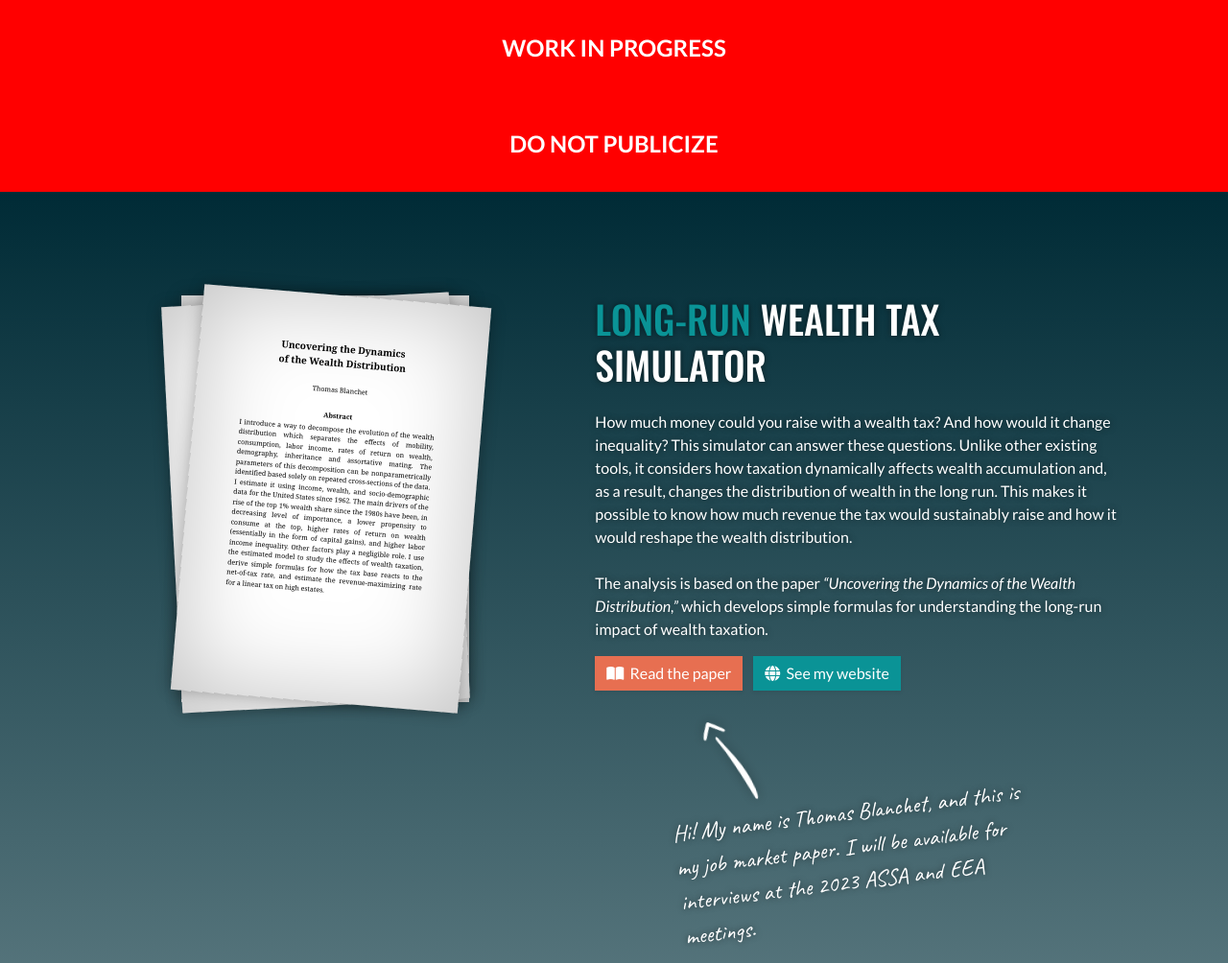
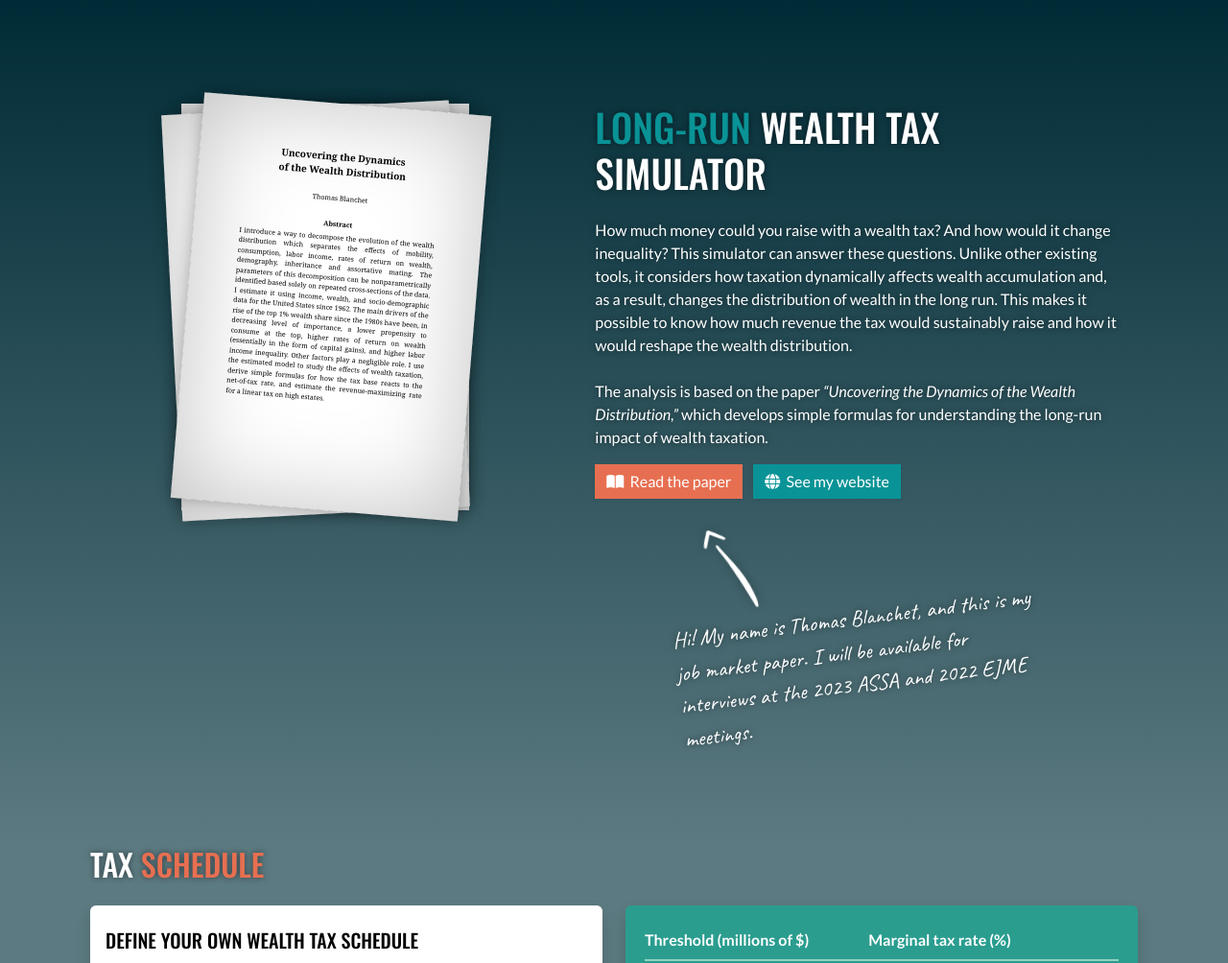
Before and after one commit to thomasblanchet/long-run-wealth-tax-simulator, a React app: page / in a window 1280 px wide. Shown: the top 1004 px of the page at 96% size. Built offline with nearby package versions, Linux system fonts and the light colour scheme.

```diff
--- a/public/index.html
+++ b/public/index.html
@@ -40,9 +40,6 @@
   </head>
   <body>
     <noscript>You need to enable JavaScript to run this app.</noscript>
-    <div style="background-color: red; color: white; line-height: 100px; text-align: center; font-weight: bold; font-size: 24px;">
-        WORK IN PROGRESS <br/> DO NOT PUBLICIZE
-    </div>
     <div class="toast-container position-fixed top-0 start-50 translate-middle-x p-3">
         <div id="completed-alert" class="toast align-items-center border-0" role="alert" aria-live="assertive" aria-atomic="true">
             <div class="d-flex">
@@ -80,7 +77,7 @@
                         <a class="btn btn-success shadow-sm mb-2" href="https://thomasblanchet.com/" target="_blank" role="button"><i class="fa-solid fa-globe"></i>&nbsp; See my website</a>
                         <p class="text-shadow annotation">
                             <img src="arrow.svg" height="100" width="100" alt="Arrow pointing to button"/><br/>
-                            Hi! My name is Thomas Blanchet, and this is my job market paper. I will be available for interviews at the 2023 ASSA and EEA meetings.
+                            Hi! My name is Thomas Blanchet, and this is my job market paper. I will be available for interviews at the 2023 ASSA and 2022 EJME meetings.
                         </p>
                     </div>
                 </div>
--- a/src/index.scss
+++ b/src/index.scss
@@ -72,7 +72,7 @@
 
 .annotation {
     font-family: "Caveat", cursive;
-    font-size: 24px;
+    font-size: 23px;
     transform: rotate(-7deg);
     margin-top: 0px;
     margin-left: 80px;
```
Also changed, not shown: src/index.css, 2 other files.
